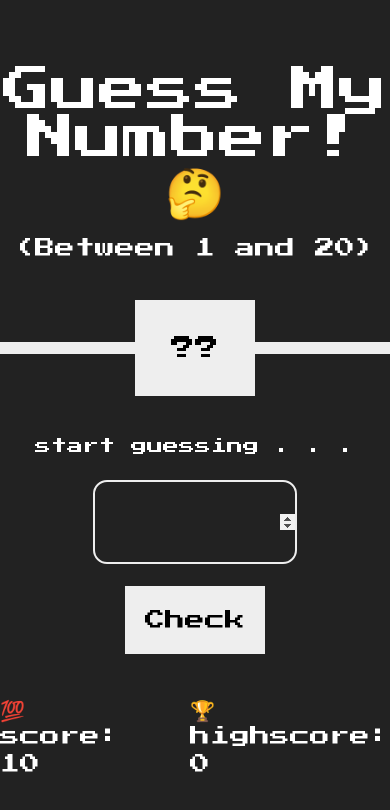
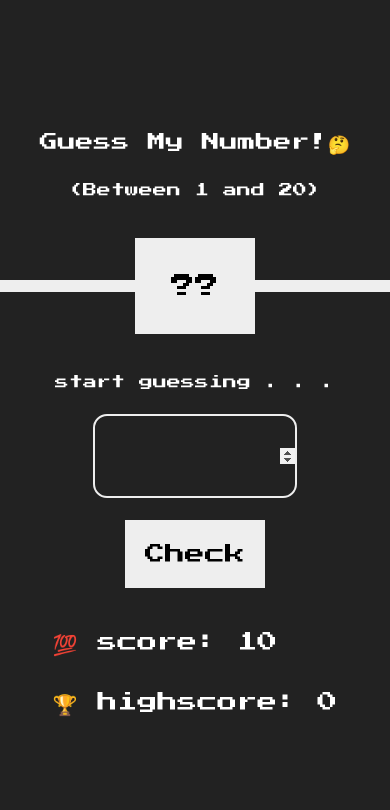
Before and after one commit to AhmedMahmoud6/Guess-My-Number, a plain HTML site: page index.html in a window 390 px wide. Drawn offline with nearby package versions, Linux system fonts and the light colour scheme; a web font is replaced by a local one.

Commit message:
responsive

```diff
--- a/index.html
+++ b/index.html
@@ -4,10 +4,6 @@
     <meta charset="UTF-8" />
     <meta name="viewport" content="width=device-width, initial-scale=1.0" />
     <title>Guess My Number</title>
-    <link
-      rel="stylesheet"
-      href="https://cdnjs.cloudflare.com/ajax/libs/font-awesome/6.7.2/css/all.min.css"
-    />
     <script src="https://cdn.jsdelivr.net/npm/@tailwindcss/browser@4"></script>
     <style>
       @import url("https://fonts.googleapis.com/css2?family=Arimo:ital,wght@0,400..700;1,400..700&family=Bebas+Neue&family=Bungee+Tint&family=Cairo:wght@200..1000&family=Catamaran:wght@100..900&family=Figtree:ital,wght@0,300..900;1,300..900&family=Hanken+Grotesk:ital,wght@0,100..900;1,100..900&family=Itim&family=Jomhuria&family=Josefin+Sans:ital,wght@0,100..700;1,100..700&family=Marko+One&family=Merriweather:ital,wght@0,300;0,400;0,700;0,900;1,300;1,400;1,700;1,900&family=Noto+Sans:ital,wght@0,100..900;1,100..900&family=Open+Sans:ital,wght@0,300..800;1,300..800&family=Outfit:wght@100..900&family=Pixelify+Sans:wght@400..700&family=Poppins:ital,wght@0,100;0,200;0,300;0,400;0,500;0,600;0,700;0,800;0,900;1,100;1,200;1,300;1,400;1,500;1,600;1,700;1,800;1,900&family=Press+Start+2P&family=Roboto+Mono:ital,wght@0,100..700;1,100..700&family=Roboto:ital,wght@0,100;0,300;0,400;0,500;0,700;0,900;1,100;1,300;1,400;1,500;1,700;1,900&family=Young+Serif&display=swap");
@@ -16,8 +12,12 @@
   <body class="bg-[#222222]" style="font-family: 'Press Start 2P', sans-serif">
     <div class="parent flex flex-col justify-center items-center py-6 h-screen">
       <div class="guess-title text-center flex flex-col gap-6">
-        <h1 class="text-white text-5xl">Guess My Number!🤔</h1>
-        <h1 class="text-white text-xl">(Between 1 and 20)</h1>
+        <h1 class="text-white max-[400px]:text-lg text-2xl md:text-5xl">
+          Guess My Number!🤔
+        </h1>
+        <h1 class="text-white max-[400px]:text-sm text-lg md:text-xl">
+          (Between 1 and 20)
+        </h1>
       </div>
 
       <div
@@ -32,7 +32,9 @@
       </div>
 
       <div class="guess-input-container flex flex-col items-center gap-6">
-        <h1 class="guess-text text-white">start guessing . . .</h1>
+        <h1 class="guess-text text-center text-white text-sm md:text-xl">
+          start guessing . . .
+        </h1>
         <input
           type="number"
           class="guess-input text-white text-center outline-2 outline-[#eeeeee] w-50 h-20 focus:rounded-xl transition-all duration-500"
@@ -49,7 +51,7 @@
         </button>
       </div>
 
-      <div class="guess-score flex gap-8 mt-10">
+      <div class="guess-score flex flex-col md:flex-row gap-8 mt-10">
         <h1 class="score text-white text-xl">💯 score: <span>10</span></h1>
         <h1 class="highscore text-white text-xl">
           🏆 highscore: <span>0</span>
```
